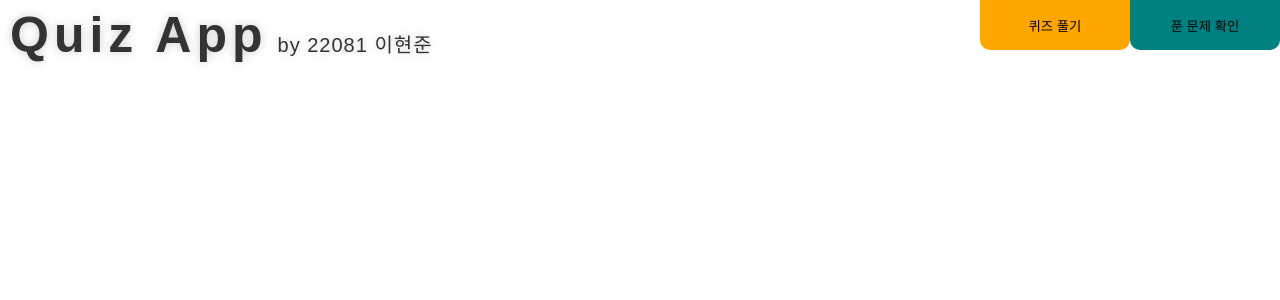
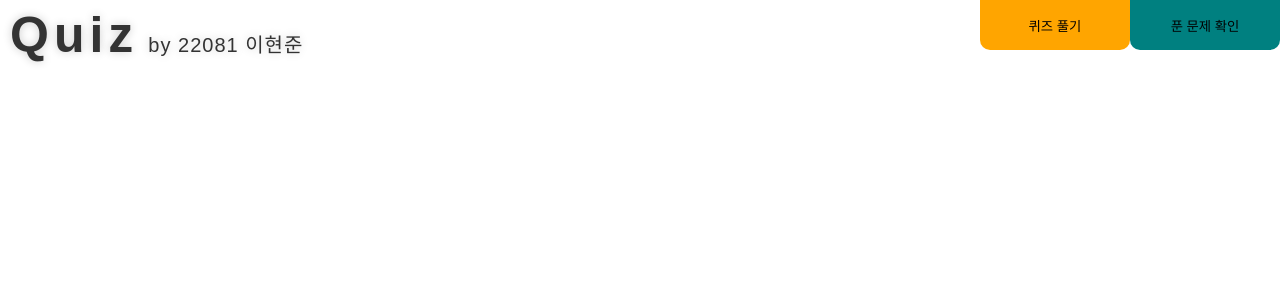
Before and after one commit to hyunjun06/2023_korean_history_quiz, a React (Create React App) app: page /2023_korean_history_quiz/history in a window 1280 px wide. Shown: the top 300 px of the page. Built offline with nearby package versions, Linux system fonts and the light colour scheme.

Commit message:
Title change

```diff
--- a/src/Frame.tsx
+++ b/src/Frame.tsx
@@ -54,7 +54,7 @@ const Title = styled.h1`
 function Frame() {
     return (
         <>
-          <Title>Quiz App<span>by 22081 이현준</span></Title>
+          <Title>Quiz<span>by 22081 이현준</span></Title>
           <Topbar>
             <Link to="">
               <TopbarButton color="orange">퀴즈 풀기</TopbarButton>
```
